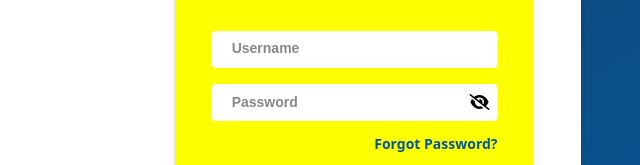
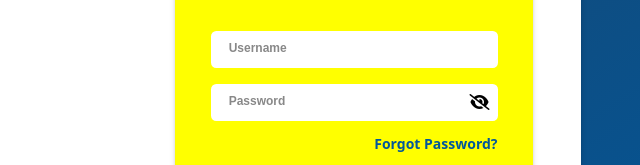
Before and after one commit to dr1ann/attendance-system, a website: page admin/login.html in a window 1280 px wide. Shown: the part 367-532 px from the top of the page, 635-1275 px from the left. Drawn offline with Linux system fonts and the light colour scheme.

Commit message:
font size

```diff
--- a/loginform.css
+++ b/loginform.css
@@ -53,7 +53,7 @@ a {
   input + span {
     position: absolute;
     left: 1em; /* Adjusted position */
-    top: 0.7em; /* Adjusted position */
+    top: 0.8em; /* Adjusted position */
     padding: 0 0.5em; /* Adjusted padding */
     font-size: 0.875rem;
     line-height: 1.25em;
@@ -87,7 +87,11 @@ a {
    border-radius: .375em;
 
   }
+  span {
+    font-size: .75rem !important;
+    line-height: 1rem !important;
 
+  }
   input:focus {
     border-color: #01579B;
   }
```
